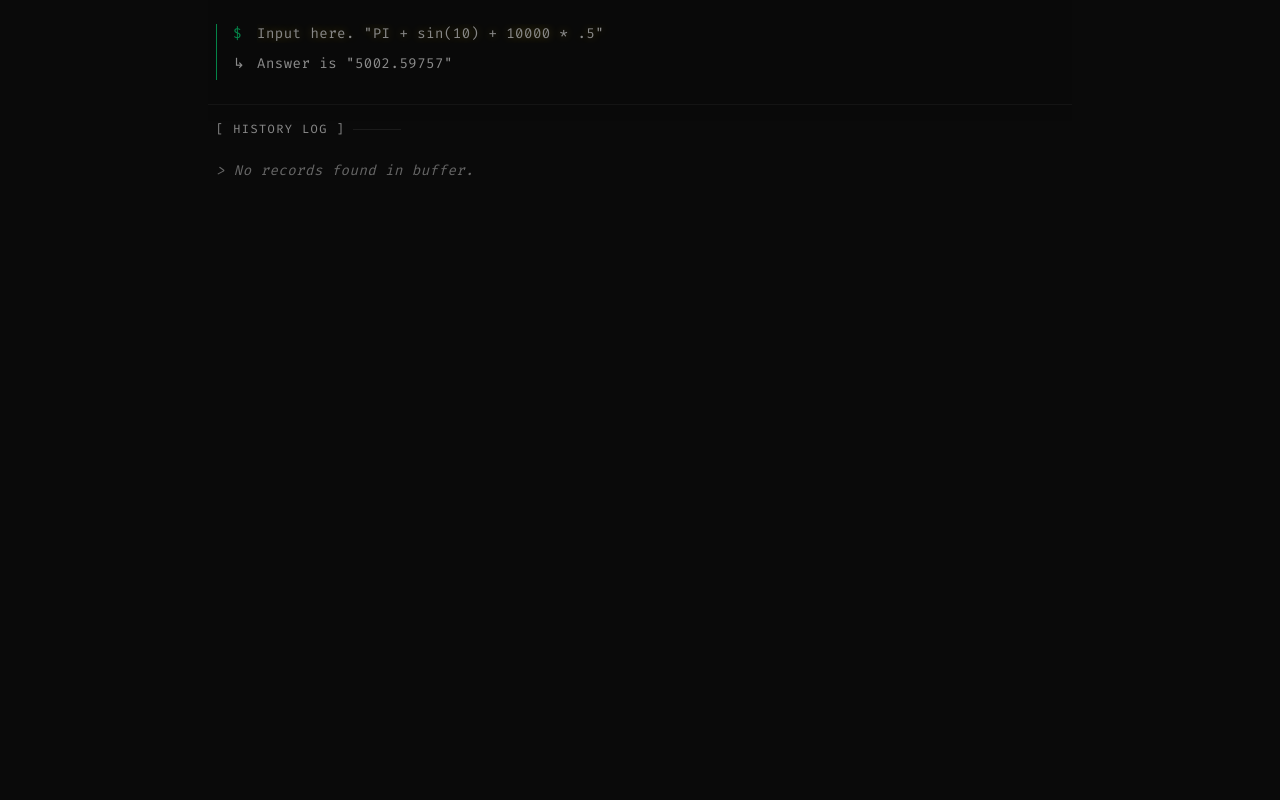
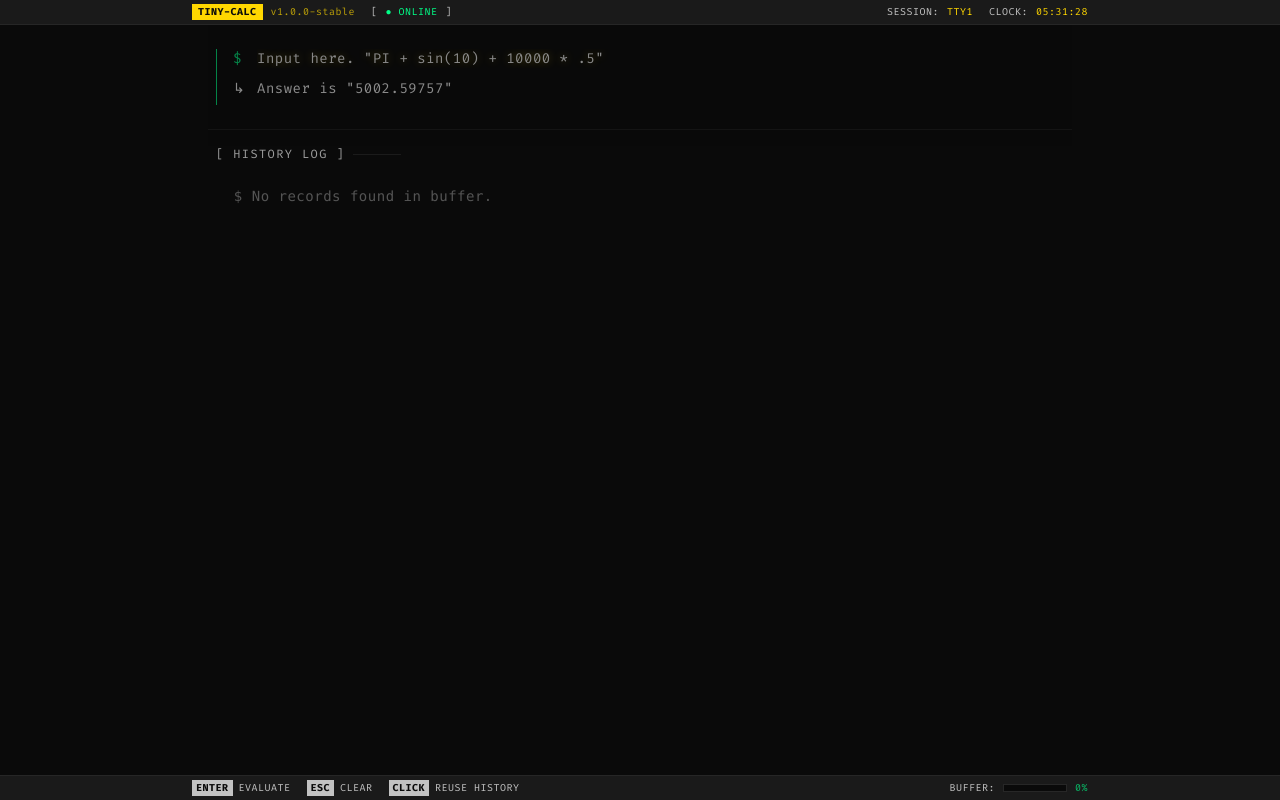
Before and after one commit to poko8nada/tiny-calc-v1, a Next.js app: page / in a window 1280 px wide. Built offline with nearby package versions, Linux system fonts and the light colour scheme.

Commit message:
update: implement full-screen terminal layout with fixed header and footer

```diff
--- a/app/_components/HistoryPanel.tsx
+++ b/app/_components/HistoryPanel.tsx
@@ -29,7 +29,7 @@ export default function HistoryPanel({
       {/* History Header / Actions */}
       <div className='flex items-center justify-between mb-6 px-2'>
         <div className='text-terminal-muted uppercase tracking-widest select-none flex items-center gap-2'>
-          <span className='text-xs opacity-70'>[ HISTORY LOG ]</span>
+          <span className='text-xs opacity-80'>[ HISTORY LOG ]</span>
           <div className='h-[1px] w-12 bg-terminal-border-dim opacity-30' />
         </div>
         {history.length > 0 && (
@@ -42,8 +42,8 @@ export default function HistoryPanel({
       {/* History Stream */}
       <div className='flex flex-col gap-6'>
         {history.length === 0 ? (
-          <div className='text-terminal-muted italic px-2 opacity-50'>
-            {'> No records found in buffer.'}
+          <div className='text-terminal-muted px-2 opacity-40'>
+            <pre>{'  $ No records found in buffer.'}</pre>
           </div>
         ) : (
           history.map(item => (
@@ -106,7 +106,7 @@ export default function HistoryPanel({
 
       {/* End of Buffer Indicator */}
       {history.length > 0 && (
-        <div className='mt-12 mb-8 px-2 flex items-center gap-4 opacity-40 select-none'>
+        <div className='mt-12 mb-8 px-2 flex items-center gap-4 opacity-50 select-none'>
           <div className='h-[1px] grow bg-terminal-border-dim' />
           <span className='text-[10px] text-terminal-muted whitespace-nowrap'>
             [ END OF BUFFER ]
--- /dev/null
+++ b/app/_components/SystemFooter.tsx
@@ -0,0 +1,66 @@
+'use client'
+
+/**
+ * SystemFooter Component
+ *
+ * A fixed bottom bar that displays operation guides and system status.
+ * Enhances the "full-screen application" feel of the terminal.
+ */
+interface SystemFooterProps {
+  historyCount: number
+}
+
+/**
+ * SystemFooter Component
+ *
+ * A fixed bottom bar that displays operation guides and system status.
+ * Enhances the "full-screen application" feel of the terminal.
+ */
+export default function SystemFooter({ historyCount }: SystemFooterProps) {
+  const bufferPercentage = Math.min(Math.round((historyCount / 100) * 100), 100)
+
+  return (
+    <footer className='w-full bg-terminal-surface border-t border-terminal-border-dim/30 px-4 py-1 font-mono text-[10px] select-none z-50'>
+      <div className='w-full max-w-4xl flex items-center justify-between mx-auto'>
+        {/* Left: Keybindings Guide */}
+        <div className='flex items-center gap-4 overflow-hidden'>
+          <div className='flex items-center gap-1.5'>
+            <span className='text-terminal-bg bg-terminal-muted px-1 font-bold'>
+              ENTER
+            </span>
+            <span className='text-terminal-muted uppercase'>Evaluate</span>
+          </div>
+          <div className='hidden sm:flex items-center gap-1.5'>
+            <span className='text-terminal-bg bg-terminal-muted px-1 font-bold'>
+              ESC
+            </span>
+            <span className='text-terminal-muted uppercase'>Clear</span>
+          </div>
+          <div className='hidden md:flex items-center gap-1.5'>
+            <span className='text-terminal-bg bg-terminal-muted px-1 font-bold'>
+              CLICK
+            </span>
+            <span className='text-terminal-muted uppercase'>Reuse History</span>
+          </div>
+        </div>
+
+        {/* Right: Buffer & System Status */}
+        <div className='flex items-center gap-4 shrink-0 ml-4'>
+          <div className='flex items-center gap-2'>
+            <span className='text-terminal-muted'>BUFFER:</span>
+            <div className='w-16 h-2 bg-terminal-bg border border-terminal-border-dim/50 relative overflow-hidden'>
+              <div
+                className='absolute top-0 left-0 h-full bg-terminal-mint/40 transition-all duration-500'
+                style={{ width: `${bufferPercentage}%` }}
+              />
+            </div>
+            <span className='text-terminal-mint opacity-70'>
+              {bufferPercentage}%
+            </span>
+          </div>
+          <div className='hidden xs:block text-terminal-muted'>UTF-8</div>
+        </div>
+      </div>
+    </footer>
+  )
+}
--- /dev/null
+++ b/app/_components/SystemHeader.tsx
@@ -0,0 +1,56 @@
+'use client'
+
+import { useEffect, useState } from 'react'
+
+/**
+ * SystemHeader Component
+ *
+ * A fixed top bar that displays system information and real-time status.
+ * Designed to look like a terminal multiplexer or OS status bar.
+ */
+export default function SystemHeader() {
+  const [time, setTime] = useState<string>('XX:XX:XX')
+
+  useEffect(() => {
+    const updateClock = () => {
+      const now = new Date()
+      setTime(now.toLocaleTimeString('en-US', { hour12: false }))
+    }
+    updateClock()
+    const timer = setInterval(updateClock, 1000)
+    return () => clearInterval(timer)
+  }, [])
+
+  return (
+    <header className='w-full bg-terminal-surface border-b border-terminal-border-dim/30 px-4 py-1 font-mono text-[10px] select-none z-50'>
+      <div className='w-full max-w-4xl flex items-center justify-between mx-auto'>
+        {/* Left: System Identity */}
+        <div className='flex items-center gap-4'>
+          <div className='flex items-center gap-2'>
+            <span className='bg-terminal-gold text-terminal-bg px-1.5 font-bold'>
+              TINY-CALC
+            </span>
+            <span className='text-terminal-gold opacity-70'>v1.0.0-stable</span>
+          </div>
+          <div className='hidden sm:flex items-center gap-2 text-terminal-muted'>
+            <span>[</span>
+            <span className='text-terminal-mint animate-pulse'>● ONLINE</span>
+            <span>]</span>
+          </div>
+        </div>
+
+        {/* Right: Session Info & Clock */}
+        <div className='flex items-center gap-4'>
+          <div className='hidden md:flex items-center gap-2 text-terminal-muted'>
+            <span>SESSION:</span>
+            <span className='text-terminal-gold'>TTY1</span>
+          </div>
+          <div className='flex items-center gap-2'>
+            <span className='text-terminal-muted'>CLOCK:</span>
+            <span className='text-terminal-gold tabular-nums'>{time}</span>
+          </div>
+        </div>
+      </div>
+    </header>
+  )
+}
--- a/app/_features/DisplayCalculator/index.tsx
+++ b/app/_features/DisplayCalculator/index.tsx
@@ -4,7 +4,11 @@ import { useState } from 'react'
 import CalculatorInput from '@/app/_components/CalculatorInput'
 import CalculatorResult from '@/app/_components/CalculatorResult'
 import HistoryPanel from '@/app/_components/HistoryPanel'
-import { useCalculationHistory } from '@/app/_hooks/useCalculationHistory'
+import type { useCalculationHistory } from '@/app/_hooks/useCalculationHistory'
+
+interface DisplayCalculatorProps {
+  historyState: ReturnType<typeof useCalculationHistory>
+}
 
 /**
  * DisplayCalculator Feature Component
@@ -15,7 +19,9 @@ import { useCalculationHistory } from '@/app/_hooks/useCalculationHistory'
  * - Scrollable Body: Past session logs flow underneath.
  * - Seamless Integration: Input and Result look like a continuous stream.
  */
-export default function DisplayCalculator() {
+export default function DisplayCalculator({
+  historyState,
+}: DisplayCalculatorProps) {
   const [expression, setExpression] = useState('')
   const [currentResult, setCurrentResult] = useState<{
     expression: string
@@ -23,7 +29,7 @@ export default function DisplayCalculator() {
     isError: boolean
   }>({ expression: '', value: '', isError: false })
 
-  const { history, addHistory, deleteHistory, clearHistory } = useCalculationHistory()
+  const { history, addHistory, deleteHistory, clearHistory } = historyState
 
   const handleEvaluate = (
     expr: string,
@@ -42,11 +48,13 @@ export default function DisplayCalculator() {
 
   const handleSelectHistory = (expr: string) => {
     setExpression(expr)
-    window.scrollTo({ top: 0, behavior: 'smooth' })
+    // Scroll the parent container to the top
+    const scrollContainer = document.querySelector('.overflow-y-auto')
+    scrollContainer?.scrollTo({ top: 0, behavior: 'smooth' })
   }
 
   return (
-    <div className='flex flex-col w-full max-w-4xl mx-auto min-h-screen px-4 font-mono'>
+    <div className='flex flex-col w-full max-w-4xl mx-auto min-h-full px-4 font-mono'>
       {/*
         Fixed Header Section:
         The active prompt is pinned to the top.
--- a/app/page.tsx
+++ b/app/page.tsx
@@ -1,9 +1,38 @@
+'use client'
+
+import SystemFooter from './_components/SystemFooter'
+import SystemHeader from './_components/SystemHeader'
 import DisplayCalculator from './_features/DisplayCalculator'
+import { useCalculationHistory } from './_hooks/useCalculationHistory'
 
+/**
+ * Home Page
+ *
+ * Implements a full-screen terminal application layout:
+ * - Fixed SystemHeader at the top
+ * - Fixed SystemFooter at the bottom
+ * - Scrollable DisplayCalculator in the center
+ * - Shared history state for buffer status in footer
+ */
 export default function Home() {
+  const historyState = useCalculationHistory()
+
   return (
-    <main className='min-h-screen'>
-      <DisplayCalculator />
+    <main className='h-screen w-full flex flex-col overflow-hidden bg-terminal-bg text-terminal-gold font-mono'>
+      {/* Fixed Top Bar */}
+      <SystemHeader />
+
+      {/*
+        Main Content Area:
+        - flex-1 allows it to take up all remaining space
+        - overflow-y-auto enables scrolling for the history log
+      */}
+      <div className='flex-1 overflow-y-auto relative'>
+        <DisplayCalculator historyState={historyState} />
+      </div>
+
+      {/* Fixed Bottom Bar */}
+      <SystemFooter historyCount={historyState.history.length} />
     </main>
   )
 }
```
Also changed, not shown: 2 other files (tests, documents, lock files or other folders).
